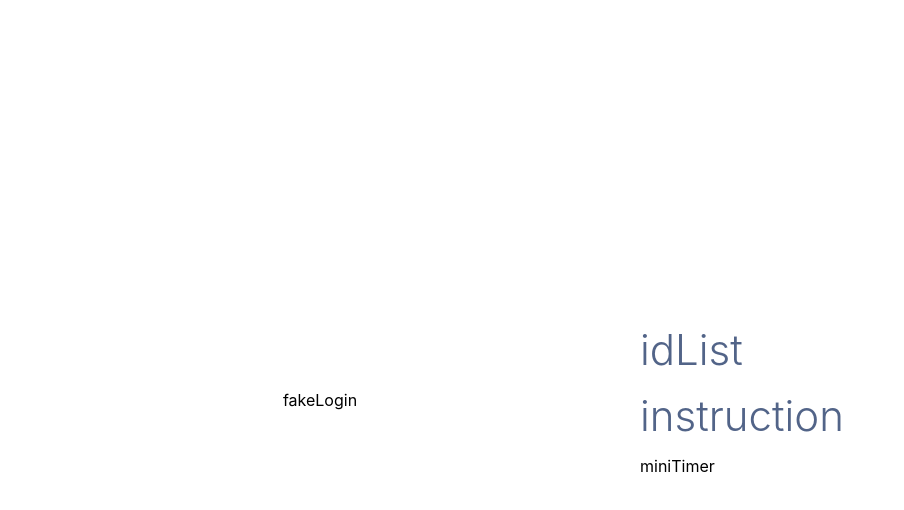
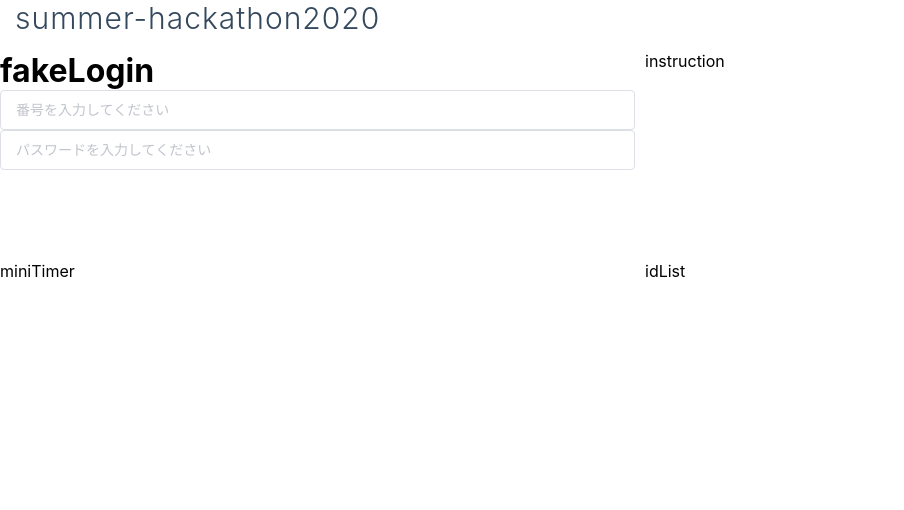
Before and after one commit to CTRL-team-fact-s/Summer-Hackathon2020, a Nuxt app: page / in a window 1280 px wide. Shown: the top 510 px of the page, without its empty margins (0-904 px from the left). Built offline with nearby package versions, Linux system fonts and the light colour scheme.

Commit message:
レイアウト修正

```diff
--- a/components/fakeLogin.vue
+++ b/components/fakeLogin.vue
@@ -1,5 +1,16 @@
 <template>
   <div>
-    <p>fakeLogin</p>
+    <h1>fakeLogin</h1>
+    <el-input placeholder="番号を入力してください" v-model="input"></el-input>
+    <el-input placeholder="パスワードを入力してください" v-model="input" show-password></el-input>
   </div>
 </template>
+<script>
+export default {
+  data() {
+    return {
+      input: ''
+    }
+  }
+}
+</script>
--- a/pages/index.vue
+++ b/pages/index.vue
@@ -1,12 +1,12 @@
 <template>
   <div class="mainmenu">
+    <h1 class="title">
+      summer-hackathon2020
+    </h1>
     <!-- <div class="container">
       <div>
         <Logo />
 
-        <h1 class="title">
-          summer-hackathon2020
-        </h1>
         <div class="links">
           <a
             href="https://nuxtjs.org/"
@@ -27,35 +27,38 @@
         </div>
       </div>
     </div> -->
-    <div class="container">
-      <fakeLogin />
-    </div>
-    <div class="subtitle">
-      <idList />
-    </div>
-    <div class = "subtitle">
-      <instruction />
-    </div>
-    <div>
-      <miniTimer />
+    <div class="wrapper">
+      <div class="fakeLogin">
+        <fakeLogin />
+      </div>
+      <div class="instruction">
+        <instruction />
+      </div>
+      <div class="miniTimer">
+        <miniTimer />
+      </div>
+      <div class="idList">
+        <idList />
+      </div>
     </div>
   </div>
 </template>
 
-<script>//コンポーネントインポート
+<script>
+//コンポーネントインポート
 import fakeLogin from "~/components/fakeLogin";
 import idList from "~/components/idList";
 import instruction from "~/components/instruction";
-
 import miniTimer from "~/components/miniTimer";
 
-export default {}
+export default {};
 </script>
 
 <style>
 .mainmenu {
-  column-count: 2;
-  column-gap: 0;
+  /* column-count: 2;
+  column-gap: 2; */
+  height: 500px;
 }
 
 .container {
@@ -68,21 +71,15 @@ export default {}
 }
 
 .title {
-  font-family:
-    'Quicksand',
-    'Source Sans Pro',
-    -apple-system,
-    BlinkMacSystemFont,
-    'Segoe UI',
-    Roboto,
-    'Helvetica Neue',
-    Arial,
-    sans-serif;
+  font-family: "Quicksand", "Source Sans Pro", -apple-system, BlinkMacSystemFont,
+    "Segoe UI", Roboto, "Helvetica Neue", Arial, sans-serif;
   display: block;
   font-weight: 300;
-  font-size: 100px;
+  font-size: 30px;
   color: #35495e;
   letter-spacing: 1px;
+  margin-left: 15px;
+  margin-bottom: 15px;
 }
 
 .subtitle {
@@ -96,4 +93,20 @@ export default {}
 .links {
   padding-top: 15px;
 }
+.wrapper {
+  display: grid;
+  grid-template-columns: 1fr 1fr;
+  grid-template-rows: 200px 200px;
+  grid-gap: 10px;
+}
+.instruction {
+  /* padding-top: 15px;
+  padding-left: 15px;
+  width : 100px; */
+}
+.fakeLogin {
+  /* padding-top: 15px;
+  padding-left: 15px;
+  width : 100px; */
+}
 </style>
```
